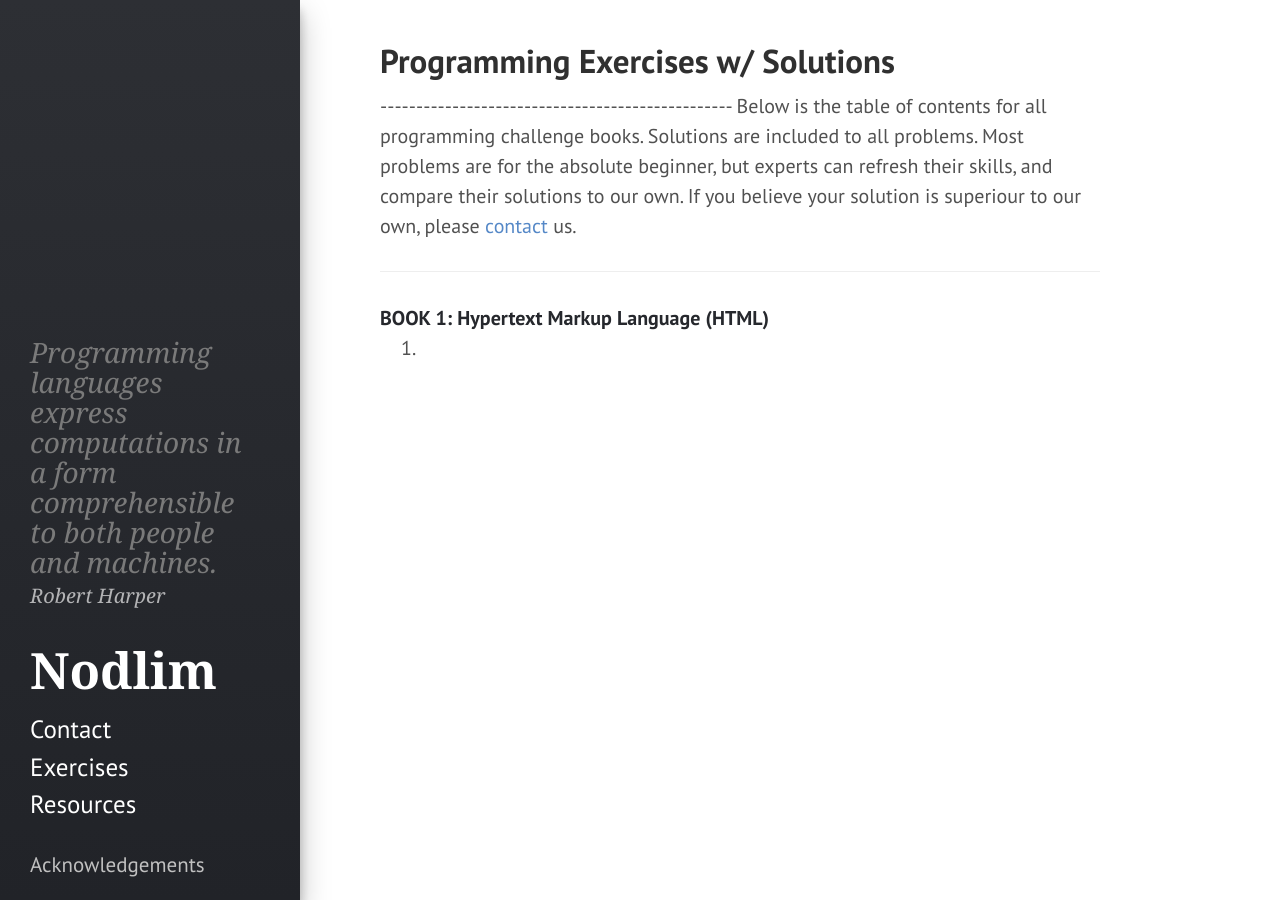
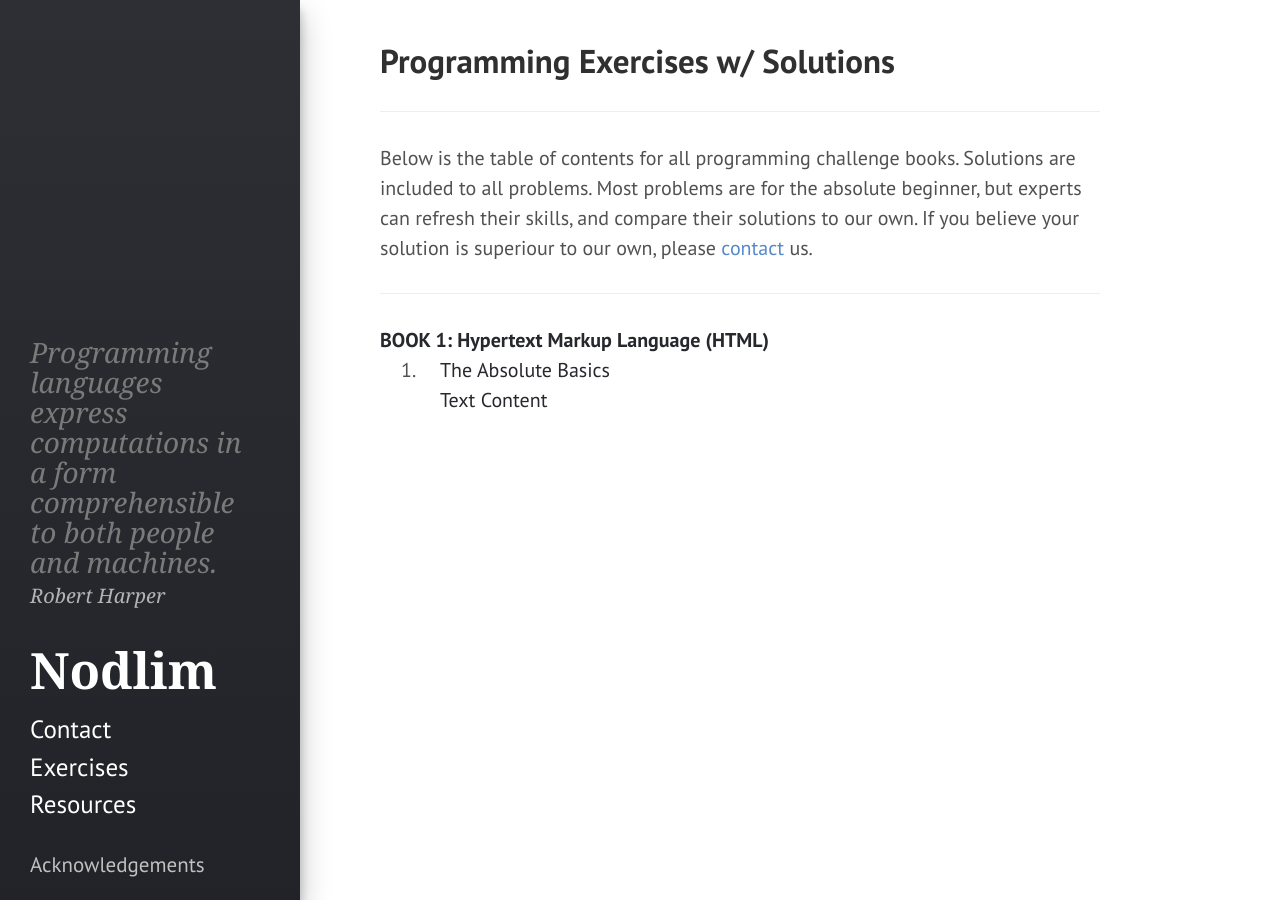
Before and after one commit to kranzuft/nodlim_old, a Jekyll site: the page built from exercises.md, in a window 1280 px wide. Built offline with Jekyll 4.4.1, drawn with Linux system fonts in a browser that asks for light colours.

Commit message:
fixed html collection

```diff
--- a/_config.yml
+++ b/_config.yml
@@ -12,8 +12,7 @@ tagline:          Programming Exercises with Solutions
 description:      >
                   Language agnostic programming problems,
                   with answers in several programming languages.
-url:              "kranzuft.github.com/nodlim/"
-baseurl:          /
+url:              "{{ site.github.url }}"
 
 gems: [pygments]
 
--- a/exercises/index.html
+++ b/exercises.md
@@ -7,30 +7,30 @@ qauth: Robert Harper
 qcite: https://www.cs.cmu.edu/~rwh/plbook/2nded.pdf
 ---
 
--------------------------------------------------
+<hr>
 
 Below is the table of contents for all programming challenge books. Solutions are included to all problems. Most problems are for the absolute beginner, but experts can refresh their skills, and compare their solutions to our own. If you believe your solution is superiour to our own, please <a href="{{ site.github.url }}/contact }}">contact</a> us.
 
 <nav class="tocnav">
   {% for matter in site.collections %}
-    {% if matter.topic != NULL %}
-      <hr>
-      <strong>
-        <a href="{{ site.github.url }}/{{ matter.label }}/index/">
-          BOOK {{ matter.booknum }}: {{ matter.title }}
-        </a>
-      </strong>
-      <ol>
-        <li class="tocnav section">
-          {% for doc in matter.docs %}
-            {% if doc.questions != null %}
-            <a href="{{ site.github.url }}/{{ matter.label }}/{{ doc.section }}/">
-              {{ doc.title }}
-            </a>
-            {% endif %}
-          {% endfor %}
-        </li>
-      </ol>
-    {% endif %}
+  {% if matter.topic != NULL %}
+  <hr>
+  <strong>
+      <a href="{{ site.github.url }}/{{ matter.label }}/index">
+      BOOK {{ matter.booknum }}: {{ matter.title }}
+    </a>
+  </strong>
+  <ol>
+    <li class="tocnav section">
+      {% for doc in matter.docs %}
+      {% if doc.questions != null %}
+      <a href="{{ site.github.url }}/{{ matter.label }}/{{ doc.section }}/">
+        {{ doc.title }}
+      </a>
+      {% endif %}
+      {% endfor %}
+    </li>
+  </ol>
+  {% endif %}
   {% endfor %}
 </nav>
```
Also changed, not shown: _html/basic.md (renamed from exercises/_html/basic.md), _html/index.html (renamed from exercises/_html/index.html), _html/sol/basic.md (renamed from exercises/_html/sol/basic.md), _html/text.md (renamed from exercises/_html/text.md).
